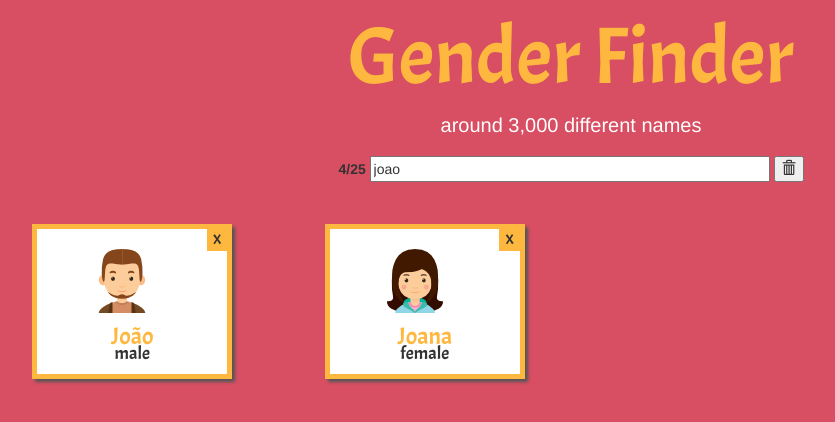
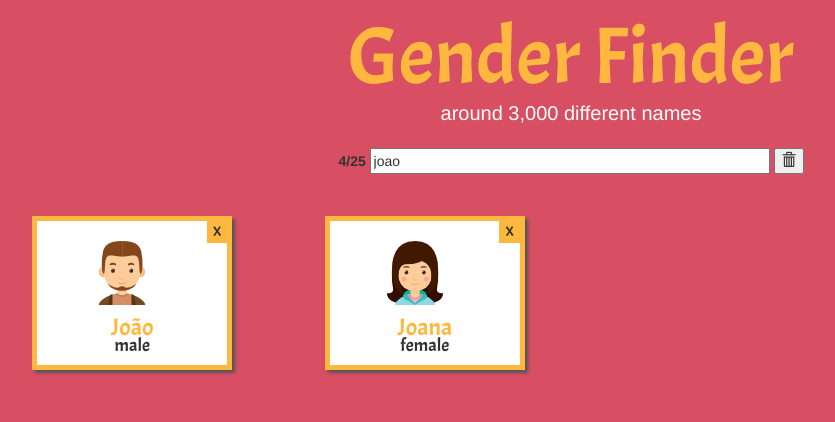
Before and after one commit to soltex1/Gender-Finder, a website: page public/index.html in a window 1280 px wide. Shown: the whole page, without its empty margins (69-904 px from the left). Drawn offline with nearby package versions, Linux system fonts and the light colour scheme.

Commit message:
fixed subtitle

```diff
--- a/public/css/style.css
+++ b/public/css/style.css
@@ -94,13 +94,13 @@ li{
 .subtitle{
 	width: 100%;
 	height: 100%;
-	margin-top:-25px;
+
 	margin-bottom:20px;
 	text-align: center;
 	color:white;
 }
 .subtitle h2{
-	font-size:20px;
+
 }
 
 input[type="text"] {
--- a/public/views/genres.html
+++ b/public/views/genres.html
@@ -1,15 +1,10 @@
-
-
-	<div class="row">
- 		<div class="col-xs-12 col-sm-12 col-md-12 col-lg-12 title">Gender Finder </div>
-	</div>
+<div class="row">
+	<div class="col-xs-12 col-sm-12 col-md-12 col-lg-12 title" style="padding: 0; ">Gender Finder</div>
+ 	<div class="col-xs-12 col-sm-12 col-md-12 col-lg-12 subtitle" style="padding: 0; margin-top:-15px; font-size:20px;">around 3,000 different names</div>
+</div>
 
 <link href='https://fonts.googleapis.com/css?family=Acme' rel='stylesheet'>
 <link href="https://fonts.googleapis.com/css?family=Chewy" rel="stylesheet">
-
-<div class="subtitle">
-	<h2> around 3,000 different names </h2>
-</div>
 
 <div class="container" ng-controller="GenresController" style="background: pink:">
 	<div class="submitbox">
```
